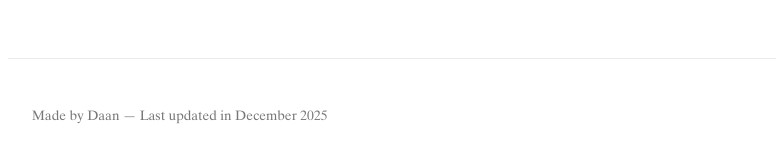
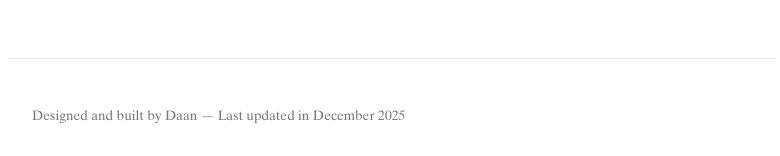
Before and after one commit to daansmulders/daans-portfolio, a Jekyll site: the page built from index.md, in a window 1280 px wide. Shown: the part 1396-1552 px from the top of the page, without its empty margins (248-1028 px from the left). Built offline with Jekyll 4.4.1, drawn with Linux system fonts in a browser that asks for light colours.

Commit message:
designed and built by

```diff
--- a/_layouts/default.html
+++ b/_layouts/default.html
@@ -41,7 +41,7 @@
 
   <footer class="site-footer">
 
-    <p class="footer-credit">Made by Daan — Last updated in December 2025</p>
+    <p class="footer-credit">Designed and built by Daan — Last updated in December 2025</p>
 
     <!-- <p>© {{ site.time | date: '%Y' }} {{ site.title }}</p> -->
   </footer>
```
